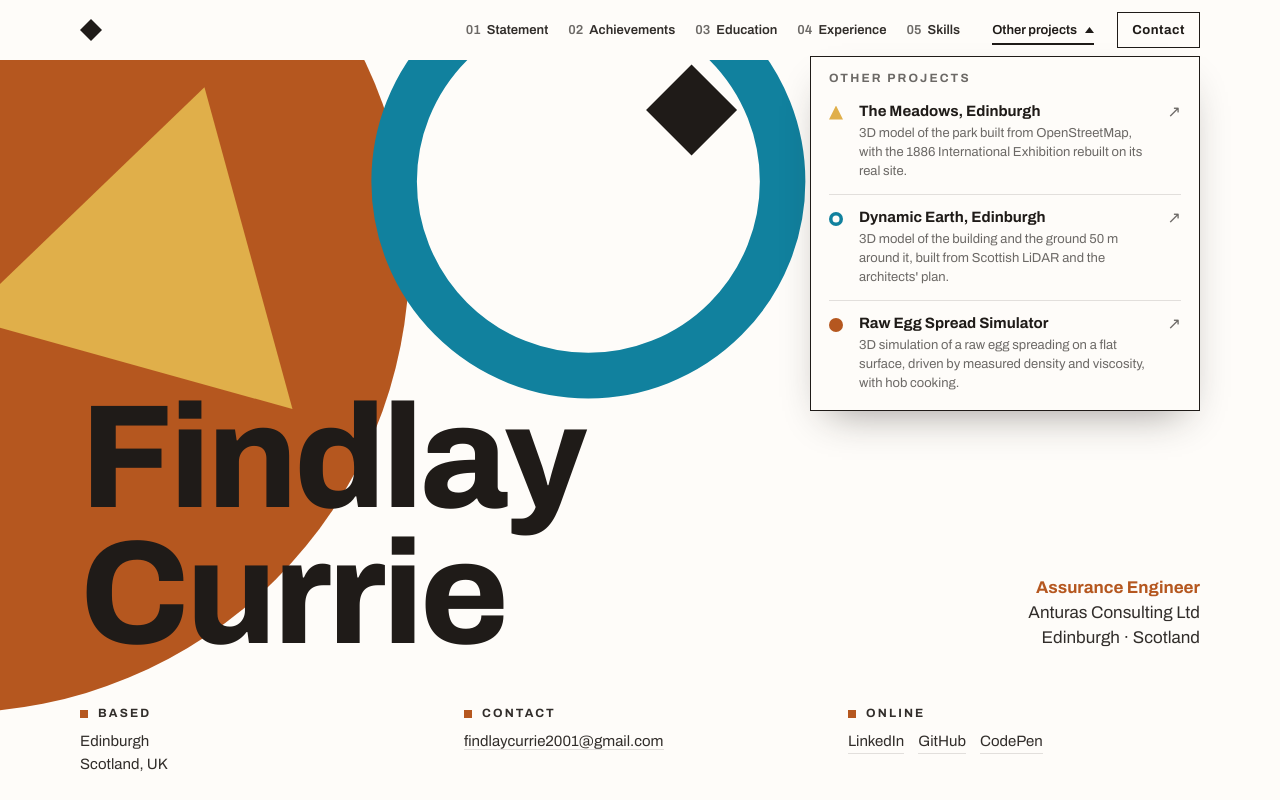
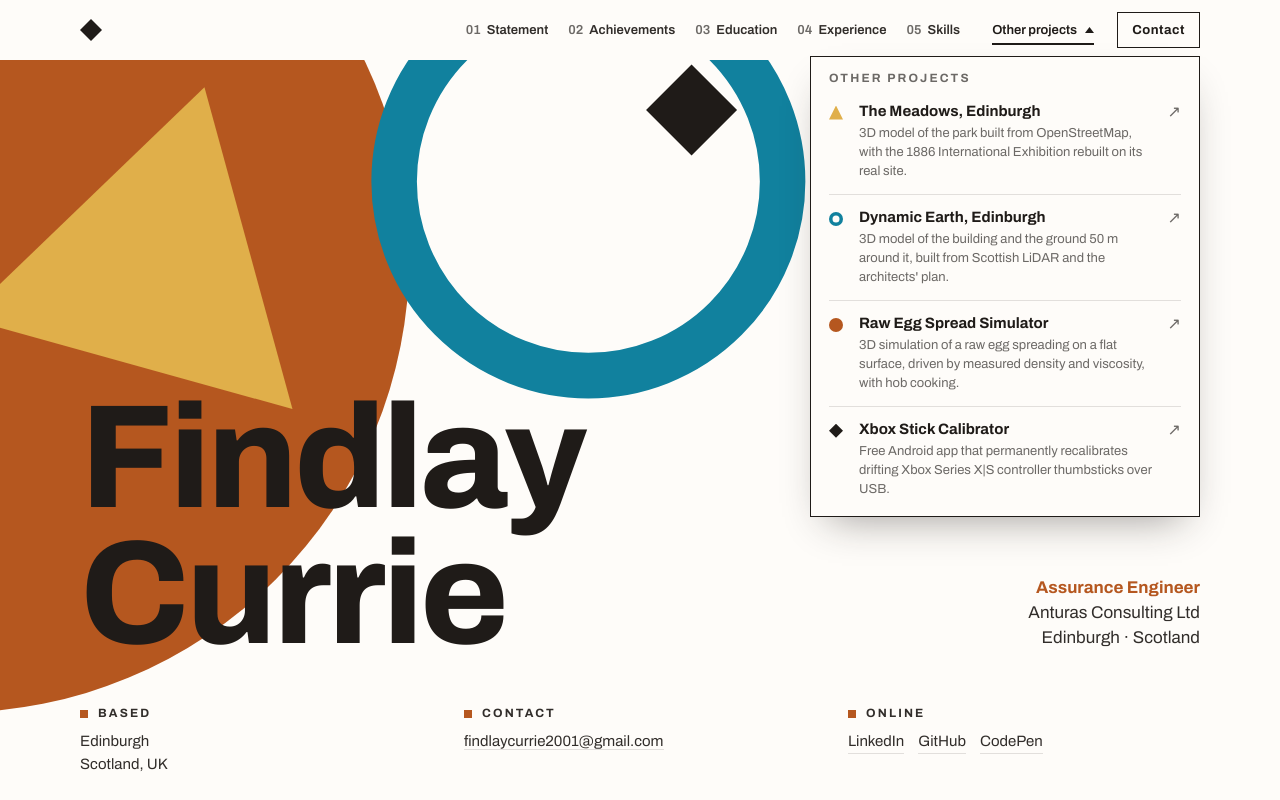
Before and after one commit to findlay-currie/findlay-currie.github.io, a plain HTML site: page docs/index.html in a window 1280 px wide. Both pictures are taken after a click on the button "Other projects". Shown: the top 800 px of the page. Drawn offline with Linux system fonts and the light colour scheme.

Commit message:
Enhance proj-menu and add new project link
Update proj-menu to support overflow and add Xbox Stick Calibrator link.

```diff
--- a/docs/index.html
+++ b/docs/index.html
@@ -114,7 +114,7 @@ a{color:inherit}
 .chev{width:9px;height:6px;background:currentColor;clip-path:polygon(0 0,100% 0,50% 100%);transition:transform .35s var(--ease)}
 .proj-btn[aria-expanded="true"] .chev{transform:rotate(180deg)}
 .proj-short{display:none}
-.proj-menu{position:absolute;right:0;top:calc(100% - 4px);width:min(390px,100%);background:var(--paper);border:1.5px solid var(--ink);box-shadow:0 18px 40px -18px rgba(31,27,24,.45);padding:14px 18px 4px;animation:drop .3s var(--ease)}
+.proj-menu{position:absolute;right:0;top:calc(100% - 4px);width:min(390px,100%);background:var(--paper);border:1.5px solid var(--ink);box-shadow:0 18px 40px -18px rgba(31,27,24,.45);padding:14px 18px 4px;max-height:calc(100vh - 76px);max-height:calc(100dvh - 76px);overflow-y:auto;animation:drop .3s var(--ease)}
 .proj-menu[hidden]{display:none}
 @keyframes drop{from{opacity:0;transform:translateY(-8px)}}
 .proj-head{margin:0 0 2px;color:var(--muted)}
@@ -124,6 +124,7 @@ a{color:inherit}
 .pi-tri{background:var(--mustard);clip-path:polygon(50% 0,100% 100%,0 100%)}
 .pi-ring{border-radius:50%;box-shadow:inset 0 0 0 3.5px var(--teal)}
 .pi-dot{border-radius:50%;background:var(--rust)}
+.pi-diamond{background:var(--ink);clip-path:polygon(50% 0,100% 50%,50% 100%,0 50%)}
 .pi-txt{display:grid;gap:3px;min-width:0}
 .pi-txt b{font-size:15px;font-weight:700;line-height:1.3;color:var(--ink);transition:color .2s}
 .pi-txt span{font-size:13px;line-height:1.45;color:var(--muted)}
@@ -309,6 +310,11 @@ a.ch-val:hover{color:var(--mustard)}
       <a class="proj-item" href="https://findlay-currie.github.io/egg-simulation/" target="_blank" rel="noopener">
         <span class="pi-mark pi-dot" aria-hidden="true"></span>
         <span class="pi-txt"><b>Raw Egg Spread Simulator</b><span>3D simulation of a raw egg spreading on a flat surface, driven by measured density and viscosity, with hob cooking.</span></span>
+        <span class="pi-go" aria-hidden="true">↗</span>
+      </a>
+      <a class="proj-item" href="https://findlay-currie.github.io/xbox-calibrate/" target="_blank" rel="noopener">
+        <span class="pi-mark pi-diamond" aria-hidden="true"></span>
+        <span class="pi-txt"><b>Xbox Stick Calibrator</b><span>Free Android app that permanently recalibrates drifting Xbox Series X|S controller thumbsticks over USB.</span></span>
         <span class="pi-go" aria-hidden="true">↗</span>
       </a>
     </div>
```
